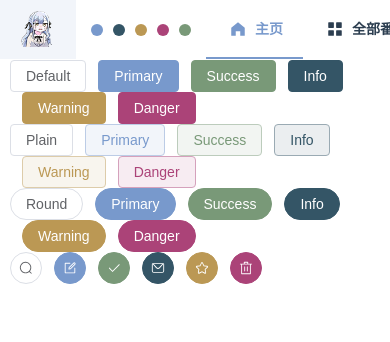
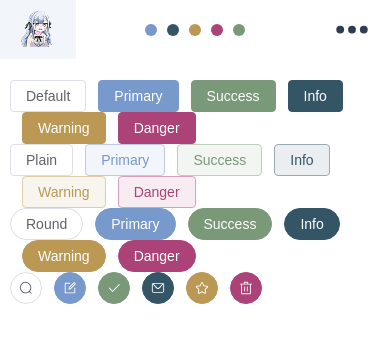
Before and after one commit to haruki1953/bangumi-list-vue3, a Vue app: page /#/ in a window 390 px wide. Shown: the top 342 px of the page. Built offline with nearby package versions, Linux system fonts and the light colour scheme.

Commit message:
240531 - 菜单栏响应式

```diff
--- a/components.d.ts
+++ b/components.d.ts
@@ -9,6 +9,7 @@ declare module 'vue' {
   export interface GlobalComponents {
     ElAffix: typeof import('element-plus/es')['ElAffix']
     ElButton: typeof import('element-plus/es')['ElButton']
+    ElDrawer: typeof import('element-plus/es')['ElDrawer']
     ElIcon: typeof import('element-plus/es')['ElIcon']
     ElMenu: typeof import('element-plus/es')['ElMenu']
     ElMenuItem: typeof import('element-plus/es')['ElMenuItem']
--- a/src/router/index.ts
+++ b/src/router/index.ts
@@ -16,17 +16,17 @@ const router = createRouter({
         {
           path: '',
           component: HomePage,
-          meta: { title: `${webName}` }
+          meta: { title: `` }
         },
         {
           path: '/list',
           component: BangumiList,
-          meta: { title: `全部番剧 | ${webName}` }
+          meta: { title: `全部番剧` }
         },
         {
           path: '/about',
           component: AboutPage,
-          meta: { title: `关于 | ${webName}` }
+          meta: { title: `关于` }
         }
       ]
     }
@@ -42,7 +42,11 @@ router.beforeEach((to) => {
   isLoading.value = true
 
   // 根据路由设置页面标题
-  document.title = (to.meta.title as string) || webName
+  if (to.meta.title) {
+    document.title = (to.meta.title as string) + ' | ' + webName
+  } else {
+    document.title = webName
+  }
 
   // 路由不存在，拦截到首页
   if (router.resolve(to.path).matched.length === 0) {
--- a/src/views/layout/LayoutContainer.vue
+++ b/src/views/layout/LayoutContainer.vue
@@ -1,4 +1,5 @@
 <script setup lang="ts">
+import { ref } from 'vue'
 import { useDark, useToggle, useScroll } from '@vueuse/core'
 import { logoImage } from '@/config'
 import {
@@ -7,10 +8,12 @@ import {
   InfoFilled,
   StarFilled,
   MoonNight,
-  Sunrise
+  Sunrise,
+  MoreFilled
 } from '@element-plus/icons-vue'
 import LinkGroup from './components/LinkGroup.vue'
 import DecorationDot from './components/DecorationDot.vue'
+import { webName } from '@/config'
 
 const isDark = useDark({ disableTransition: false })
 const toggleDark = useToggle(isDark)
@@ -22,7 +25,13 @@ const devMessage = () => {
 }
 
 const reload = () => {
-  window.location.reload()
+  window.location.href = '/'
+}
+
+// 控制移动端菜单框显示
+const showMenuBox = ref(false)
+const showMenuBoxToggle = () => {
+  showMenuBox.value = !showMenuBox.value
 }
 </script>
 <template>
@@ -37,28 +46,29 @@ const reload = () => {
     <el-menu-item @click="reload" :class="{ 'logo-dark': isDark }" class="logo">
       <img style="width: 36px" :src="logoImage" alt="logo" />
     </el-menu-item>
-    <div class="menu-item decoration">
+    <div class="menu-item decoration-item lg">
       <DecorationDot></DecorationDot>
     </div>
-    <div class="flex-grow"></div>
-    <el-menu-item index="/">
+    <div class="flex-grow lg"></div>
+    <el-menu-item class="lg" index="/">
       <el-icon><HomeFilled /></el-icon>
       <span>主页</span>
     </el-menu-item>
-    <el-menu-item index="/list">
+    <el-menu-item class="lg" index="/list">
       <el-icon><IconMenu /></el-icon>
       <span>全部番剧</span>
     </el-menu-item>
-    <el-menu-item @click="devMessage">
+    <el-menu-item class="lg" @click="devMessage">
       <el-icon size="20"><StarFilled /></el-icon>
       <span>收藏</span>
     </el-menu-item>
-    <el-menu-item index="/about">
+    <el-menu-item class="lg" index="/about">
       <el-icon><InfoFilled /></el-icon>
       <span>关于</span>
     </el-menu-item>
-    <div class="menu-item switch-item">
+    <div class="menu-item switch-item lg">
       <el-switch
+        class="switch-dark"
         size="large"
         :modelValue="isDark"
         inline-prompt
@@ -67,12 +77,79 @@ const reload = () => {
         @click="toggleDark()"
       />
     </div>
-    <div class="menu-item link-group">
+    <div class="menu-item link-group lg">
       <LinkGroup></LinkGroup>
     </div>
+    <div class="flex-grow sm"></div>
+    <div class="menu-item decoration-item sm">
+      <DecorationDot
+        class="decoration-dot"
+        :class="{ hidden: !arrivedState.top }"
+      ></DecorationDot>
+      <div class="decoration-text" :class="{ show: !arrivedState.top }">
+        {{ $route.meta.title || webName }}
+      </div>
+    </div>
+    <div class="flex-grow sm"></div>
+    <el-menu-item @click="showMenuBoxToggle()" class="sm">
+      <el-icon
+        size="36"
+        style="width: 36px; margin-right: 0"
+        class="more-icon"
+        :class="{ action: showMenuBox }"
+      >
+        <MoreFilled />
+      </el-icon>
+    </el-menu-item>
     <div class="shim"></div>
   </el-menu>
-  <div style="height: 60px"></div>
+  <div class="sm-menu">
+    <el-drawer
+      v-model="showMenuBox"
+      direction="ttb"
+      show-close="false"
+      :with-header="false"
+      size="380"
+      z-index="29"
+    >
+      <div class="menu-box">
+        <el-menu
+          :default-active="$route.path"
+          router
+          @select="showMenuBox = fales"
+        >
+          <el-menu-item index="/">
+            <el-icon><HomeFilled /></el-icon>
+            <span>主页</span>
+          </el-menu-item>
+          <el-menu-item index="/list">
+            <el-icon><IconMenu /></el-icon>
+            <span>全部番剧</span>
+          </el-menu-item>
+          <el-menu-item @click="devMessage">
+            <el-icon size="20"><StarFilled /></el-icon>
+            <span>收藏</span>
+          </el-menu-item>
+          <el-menu-item index="/about">
+            <el-icon><InfoFilled /></el-icon>
+            <span>关于</span>
+          </el-menu-item>
+        </el-menu>
+        <div class="dark-link">
+          <el-switch
+            class="switch-dark"
+            size="large"
+            :modelValue="isDark"
+            inline-prompt
+            :active-icon="MoonNight"
+            :inactive-icon="Sunrise"
+            @click="toggleDark()"
+          />
+          <LinkGroup></LinkGroup>
+        </div>
+      </div>
+    </el-drawer>
+  </div>
   <div class="container">
     <router-view></router-view>
   </div>
@@ -85,23 +162,30 @@ const reload = () => {
 .logo {
   position: relative;
   &::after {
+    // 暗黑模式要用的图标蒙版
     content: '';
     position: absolute;
     top: 0;
     left: 0;
     width: 100%;
     height: 100%;
+    border-radius: 0 0 16px 16px;
     background-color: var(--color-background);
-    opacity: 0; /* 透明 */
+    opacity: 0.1; /* 半透明 */
     pointer-events: none; /* 允许点击穿透蒙版 */
     z-index: 31;
+    transition: transform 0.5s;
+    // 隐藏
+    transform: translateY(-60px);
   }
 }
 .logo-dark {
   &::after {
-    opacity: 0.1; /* 半透明 */
+    // 移动出现
+    transform: translateY(0);
   }
 }
+
 .el-menu {
   position: fixed;
   width: 100%;
@@ -120,20 +204,12 @@ const reload = () => {
   .flex-grow {
     flex-grow: 1;
   }
-  .el-switch {
-    --el-switch-off-color: var(--el-color-primary);
-    :deep() {
-      .el-switch__action {
-        background-color: var(--color-background);
-      }
-      .el-icon {
-        font-size: 16px;
-      }
-    }
-  }
   .menu-item {
     display: flex;
     align-items: center;
+  }
+  .between-item {
+    margin: 0 18px;
   }
   .switch-item {
     margin: 18px 0;
@@ -144,8 +220,47 @@ const reload = () => {
   .link-group {
     margin: 0 10px;
   }
-  .decoration {
-    margin: 10px;
+  .decoration-item {
+    position: relative;
+    margin: 0 10px;
+    // overflow: hidden;
+    .decoration-dot {
+      transition: all 0.5s;
+      &.hidden {
+        transform: translateY(-60px);
+      }
+    }
+    .decoration-text {
+      display: flex;
+      justify-content: center;
+      align-items: center;
+      position: absolute;
+      top: 0;
+      left: 0;
+      width: 100%;
+      height: 100%;
+      pointer-events: none; /* 允许点击穿透蒙版 */
+      transform: translateY(60px);
+      transition: all 0.5s;
+      font-size: 18px;
+      font-weight: bold;
+      opacity: 0;
+      &.show {
+        transform: translateY(0);
+        opacity: 10;
+      }
+    }
+  }
+}
+.switch-dark {
+  --el-switch-off-color: var(--el-color-primary);
+  :deep() {
+    .el-switch__action {
+      background-color: var(--color-background);
+    }
+    .el-icon {
+      font-size: 16px;
+    }
   }
 }
 .menu-on-top {
@@ -153,21 +268,72 @@ const reload = () => {
   border-bottom-color: transparent;
 }
 
-$ref-margin: 80px;
+.more-icon {
+  transition: all 0.5s;
+  &.action {
+    transform: rotate(90deg);
+  }
+}
+
+.sm-menu {
+  :deep() {
+    .el-drawer__body {
+      background-color: var(--color-background);
+      transition: background-color 0.5s;
+    }
+  }
+  .menu-box {
+    width: 250px;
+    margin: 0 auto;
+    margin-top: 60px;
+    .el-menu {
+      position: static;
+      border: none;
+      border-radius: 20px;
+      background-color: var(--color-background-soft);
+      overflow: hidden;
+    }
+    .dark-link {
+      margin-top: 15px;
+      display: flex;
+      justify-content: space-between;
+      align-items: center;
+    }
+  }
+}
+
+$ref-padding: 80px;
 .container {
-  margin-left: $ref-margin;
-  margin-right: $ref-margin;
+  padding: $ref-padding;
+  margin: 0 auto;
+  max-width: 1920px;
 }
 .shim {
-  width: $ref-margin;
+  width: $ref-padding;
 }
 @media (max-width: 1200px) {
   .container {
-    margin-left: 10px;
-    margin-right: 10px;
+    padding: $ref-padding 10px;
   }
   .shim {
     display: none;
   }
 }
+
+.sm.sm {
+  // 增加权重
+  display: none;
+}
+@media (max-width: 900px) {
+  .lg.lg {
+    display: none;
+  }
+  .sm.sm {
+    display: block;
+  }
+  .el-menu-item.sm,
+  .decoration-item.sm {
+    display: flex;
+  }
+}
 </style>
```
